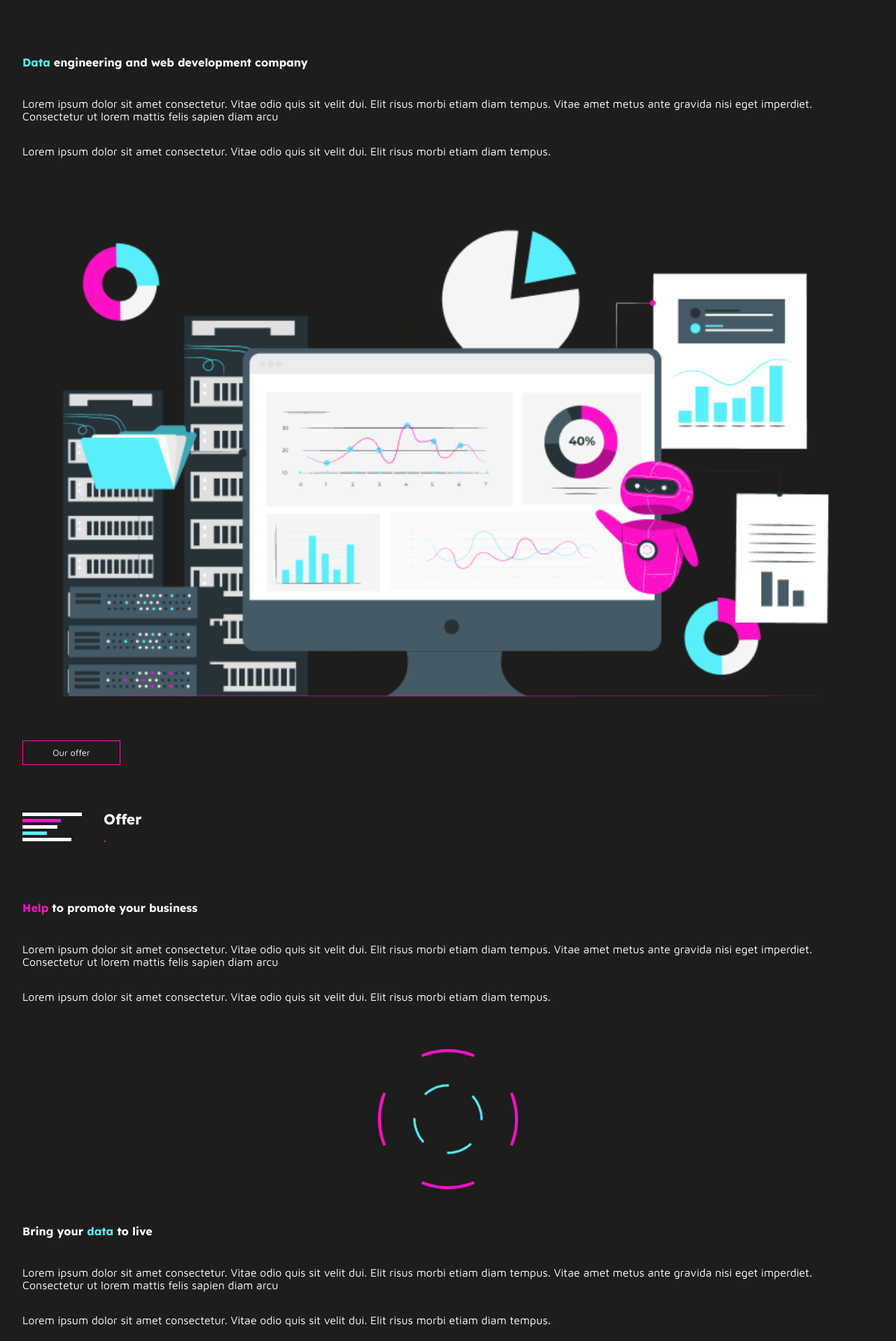
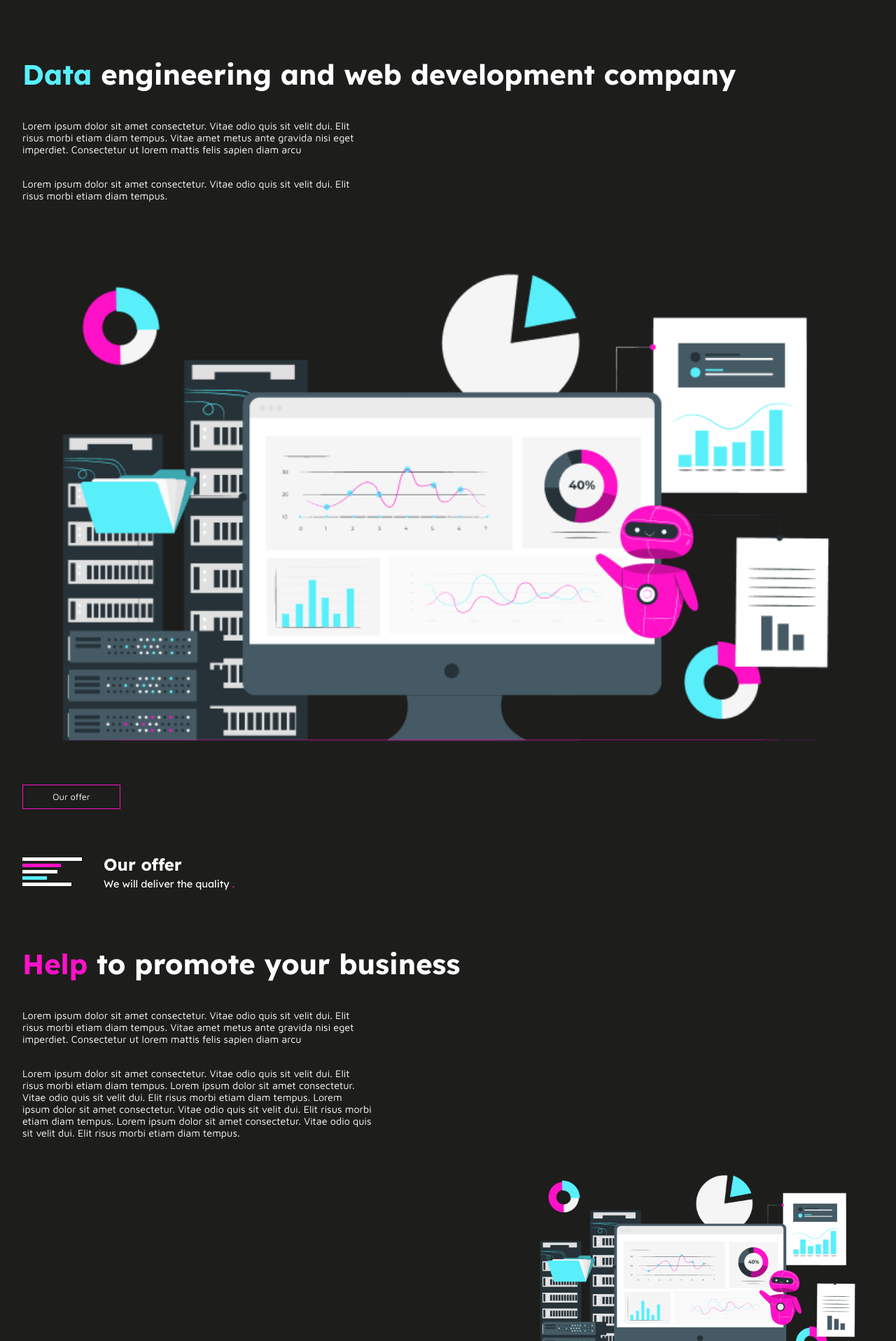
Before and after one commit to marcinzygan/comptrends-next, a Next.js app: page / in a window 1280 px wide. Shown: the part 884-2800 px from the top of the page at 70% size. Built offline with nearby package versions, Linux system fonts and the light colour scheme.

Commit message:
added animation and layout for offer section

```diff
--- a/components/AboutSection/AboutSection.js
+++ b/components/AboutSection/AboutSection.js
@@ -9,10 +9,10 @@ const AboutSection = () => {
       <SectionHeading heading={"Who we are ?"} />
       <div className={classes.about__container}>
         <div className={"about__txt_container"}>
-          <h3 className={"h3__txt"}>
+          <h2 className={"h2__txt"}>
             <span className={"span__accentSecond"}>Data</span> engineering and
             web development company
-          </h3>
+          </h2>
           <p className={"paragraph__txt"}>
             Lorem ipsum dolor sit amet consectetur. Vitae odio quis sit velit
             dui. Elit risus morbi etiam diam tempus. Vitae amet metus ante
--- a/components/ContactSection/ContactSection.module.css
+++ b/components/ContactSection/ContactSection.module.css
@@ -5,7 +5,7 @@
 .contact__img_container {
   height: 100vh;
   position: relative;
-  background-image: url(/comptrends.jpg);
+  background-image: url(/comptrends2.jpg);
 
   background-position: center;
   background-repeat: no-repeat;
--- a/components/HeroSection/HeroSection.module.css
+++ b/components/HeroSection/HeroSection.module.css
@@ -13,7 +13,7 @@
   justify-content: space-between;
 }
 .hero__background {
-  background-image: url(../../public/background.jpg);
+  background-image: url(/background.jpg);
   width: 155px;
   height: 200px;
   background-position: right;
--- a/components/OfferSection/OfferSection.js
+++ b/components/OfferSection/OfferSection.js
@@ -1,28 +1,122 @@
-import React from "react";
+import React, { useState } from "react";
+import { Icon } from "@iconify/react";
 import SectionHeading from "../SectionHeading/SectionHeading";
 import classes from "./OfferSection.module.css";
-const { motion } = require("framer-motion");
+const { motion, AnimatePresence } = require("framer-motion");
 
 const OfferSection = () => {
+  const [isHelpSHown, setIsHelpSHown] = useState(false);
+  function showHelp() {
+    setIsDataSHown(false);
+    setIsHelpSHown((prevState) => !prevState);
+  }
+  const [isDataSHown, setIsDataSHown] = useState(false);
+  function showData() {
+    setIsHelpSHown(false);
+    setIsDataSHown((prevState) => !prevState);
+  }
+  console.log(isHelpSHown);
   return (
     <section id="offer">
-      <SectionHeading heading={"Offer"} />
-      <div className={classes.offer__info_container}>
-        <h3 className="h3__txt">
+      <SectionHeading
+        heading={"Our offer"}
+        subHeading={"We will deliver the quality "}
+      />
+      <div className={classes.offer__wrapper}>
+        <div
+          className={
+            classes.offer__info_container + " " + classes.offer__info_help
+          }
+        >
+          <motion.h2
+            className="h2__txt"
+            initial={"hidden"}
+            whileInView={"visible"}
+            viewport={{ once: false }}
+            variants={{
+              visible: {
+                opacity: 1,
+                x: 0,
+                transition: { duration: 1, delay: 0.5 },
+              },
+              hidden: { opacity: 0, x: -100 },
+            }}
+          >
             <span className="span__accentFirst">Help</span> to promote your
             business
-        </h3>
+          </motion.h2>
           <p className="paragraph__txt">
-          Lorem ipsum dolor sit amet consectetur. Vitae odio quis sit velit dui.
-          Elit risus morbi etiam diam tempus. Vitae amet metus ante gravida nisi
-          eget imperdiet. Consectetur ut lorem mattis felis sapien diam arcu
+            Lorem ipsum dolor sit amet consectetur. Vitae odio quis sit velit
+            dui. Elit risus morbi etiam diam tempus. Vitae amet metus ante
+            gravida nisi eget imperdiet. Consectetur ut lorem mattis felis
+            sapien diam arcu
           </p>
-        <p className="paragraph__txt">
-          Lorem ipsum dolor sit amet consectetur. Vitae odio quis sit velit dui.
-          Elit risus morbi etiam diam tempus.
+          <div
+            onClick={showHelp}
+            className={classes.offer__btn + " " + classes.help__btn}
+          >
+            {isHelpSHown ? "Read less" : "Read more"}
+            <Icon icon="ph:magnifying-glass-light" />
+          </div>
+          <p
+            className={
+              isHelpSHown
+                ? "paragraph__txt" +
+                  " " +
+                  classes.offer__more_txt +
+                  " " +
+                  classes.help__visible
+                : "paragraph__txt" + " " + classes.offer__more_txt
+            }
+          >
+            Lorem ipsum dolor sit amet consectetur. Vitae odio quis sit velit
+            dui. Elit risus morbi etiam diam tempus. Lorem ipsum dolor sit amet
+            consectetur. Vitae odio quis sit velit dui. Elit risus morbi etiam
+            diam tempus. Lorem ipsum dolor sit amet consectetur. Vitae odio quis
+            sit velit dui. Elit risus morbi etiam diam tempus. Lorem ipsum dolor
+            sit amet consectetur. Vitae odio quis sit velit dui. Elit risus
+            morbi etiam diam tempus.
           </p>
+
+          <motion.img
+            src="/about.png"
+            alt="comp"
+            className={classes.offer__img_mobile}
+            initial={"hidden"}
+            whileInView={"visible"}
+            viewport={{ once: true }}
+            variants={{
+              visible: {
+                opacity: 1,
+                y: 0,
+                transition: { duration: 2, delay: 0.5 },
+              },
+              hidden: { opacity: 0, y: -100 },
+            }}
+          ></motion.img>
         </div>
+
         <div className={classes.offer__animation_container}>
+          <AnimatePresence>
+            {isHelpSHown && (
+              <motion.img
+                src="/about.png"
+                alt="comp"
+                initial={{ opacity: 0 }}
+                animate={{ opacity: 1 }}
+                transition={{ duration: 2, ease: "easeOut" }}
+                exit={{
+                  opacity: 0,
+                  transition: { duration: 2, ease: "easeOut" },
+                }}
+                className={
+                  isHelpSHown
+                    ? classes.offer__img + " " + classes.offer__img_help
+                    : classes.offer__img
+                }
+              ></motion.img>
+            )}
+          </AnimatePresence>
           <motion.div
             className={classes.circle__animation}
             // initial={{ translateX: "50%", translateY: "50%" }}
@@ -47,20 +141,85 @@ const OfferSection = () => {
               className={classes.circle__two}
             ></img>
           </motion.div>
+          <img
+            src="/about.png"
+            alt="comp"
+            className={
+              isDataSHown
+                ? classes.offer__img + " " + classes.offer__img_data
+                : classes.offer__img
+            }
+          ></img>
         </div>
-      <div className={classes.offer__info_container}>
-        <h3 className="h3__txt">
+        <div
+          className={
+            classes.offer__info_container + " " + classes.offer__info_data
+          }
+        >
+          <motion.h2
+            className="h2__txt"
+            initial={"hidden"}
+            whileInView={"visible"}
+            viewport={{ once: false }}
+            variants={{
+              visible: {
+                opacity: 1,
+                x: 0,
+                transition: { duration: 1, delay: 0.5 },
+              },
+              hidden: { opacity: 0, x: +100 },
+            }}
+          >
             Bring your <span className="span__accentSecond">data</span> to live
-        </h3>
-        <p className="paragraph__txt">
-          Lorem ipsum dolor sit amet consectetur. Vitae odio quis sit velit dui.
-          Elit risus morbi etiam diam tempus. Vitae amet metus ante gravida nisi
-          eget imperdiet. Consectetur ut lorem mattis felis sapien diam arcu
+          </motion.h2>
+          <p className={"paragraph__txt" + " " + classes.offer__data_txt}>
+            Lorem ipsum dolor sit amet consectetur. Vitae odio quis sit velit
+            dui. Elit risus morbi etiam diam tempus. Vitae amet metus ante
+            gravida nisi eget imperdiet. Consectetur ut lorem mattis felis
+            sapien diam arcu
           </p>
-        <p className="paragraph__txt">
-          Lorem ipsum dolor sit amet consectetur. Vitae odio quis sit velit dui.
+          <div onClick={showData} className={classes.offer__btn}>
+            {isDataSHown ? "Read less" : "Read more"}
+            <Icon icon="ph:magnifying-glass-light" />
+          </div>
+          <p
+            className={
+              isDataSHown
+                ? "paragraph__txt" +
+                  " " +
+                  classes.offer__more_txt +
+                  " " +
+                  classes.data__visible
+                : "paragraph__txt" + " " + classes.offer__more_txt
+            }
+          >
+            Lorem ipsum dolor sit amet consectetur. Vitae odio quis sit velit
+            dui. Elit risus morbi etiam diam tempus.Lorem ipsum dolor sit amet
+            consectetur. Vitae odio quis sit velit dui.<br></br> Elit risus
+            morbi etiam diam tempus. Lorem ipsum dolor sit amet consectetur.
+            Vitae odio quis sit velit dui. Elit risus morbi etiam diam
+            tempus.Lorem ipsum dolor sit amet consectetur.<br></br> Vitae odio
+            quis sit velit dui. Elit risus morbi etiam diam tempus. Lorem ipsum
+            dolor sit amet consectetur. Vitae odio quis sit velit dui. <br></br>
             Elit risus morbi etiam diam tempus.
           </p>
+          <motion.img
+            src="/about.png"
+            alt="comp"
+            className={classes.offer__img_mobile}
+            initial={"hidden"}
+            whileInView={"visible"}
+            viewport={{ once: true }}
+            variants={{
+              visible: {
+                opacity: 1,
+                y: 0,
+                transition: { duration: 2, delay: 0.5 },
+              },
+              hidden: { opacity: 0, y: -100 },
+            }}
+          ></motion.img>
+        </div>
       </div>
     </section>
   );
--- a/components/OfferSection/OfferSection.module.css
+++ b/components/OfferSection/OfferSection.module.css
@@ -2,6 +2,8 @@
 .offer__animation_container {
   position: relative;
   height: 300px;
+  width: 100%;
+  margin: 0 auto;
 }
 .circle__animation {
   /* height: 300px; */
@@ -25,3 +27,84 @@
   left: 50%;
   transform: translate(-50%, -50%);
 }
+.offer__info_container {
+  /* display: block;
+  max-width: 500px;
+  margin: 0 auto; */
+}
+.offer__img {
+  /* max-width: 500px; */
+  position: absolute;
+  top: 50%;
+  left: 50%;
+  transform: translate(-50%, -50%);
+  display: none;
+  overflow: visible;
+  z-index: 3;
+  width: 600px;
+  overflow: visible;
+}
+.offer__img_mobile {
+  max-width: 500px;
+  display: block;
+  margin-left: auto;
+}
+.offer__btn {
+  display: none;
+}
+@media (min-width: 800px) {
+}
+@media (min-width: 1300px) {
+  /* .offer__animation_container {
+    width: 500px;
+    height: 500px;
+  } */
+  .circle__one {
+    width: 350px;
+    height: 350px;
+  }
+  .circle__two {
+    width: 200px;
+    height: 200px;
+  }
+  .offer__btn {
+    display: block;
+    width: 200px;
+    display: flex;
+    align-items: center;
+    gap: 0.5rem;
+  }
+
+  .offer__img_mobile {
+    display: none;
+  }
+  .offer__wrapper {
+    display: grid;
+    grid-template-columns: repeat(10, 1fr);
+  }
+  .offer__info_help {
+    grid-column: 1/5;
+  }
+  .offer__info_data {
+    grid-column: 7/11;
+  }
+  .offer__animation_container {
+    grid-row: 2/3;
+    grid-column: 5/7;
+  }
+  .offer__more_txt {
+    visibility: hidden;
+  }
+  .help__visible {
+    visibility: visible;
+  }
+  .data__visible {
+    visibility: visible;
+  }
+  .offer__img_help {
+    display: block;
+  }
+  .offer__img_data {
+    display: block;
+  }
+}
--- a/components/SectionHeading/SectionHeading.js
+++ b/components/SectionHeading/SectionHeading.js
@@ -68,7 +68,7 @@ const SectionHeading = (props) => {
         ></motion.div>
       </div>
       <div className={classes.section__heading_wrapper}>
-        <h2 className={classes.section__heading_txt}>{props.heading}</h2>
+        <h3 className={classes.section__heading_txt}>{props.heading}</h3>
         <p className={classes.section__sub_heading}>
           {props.subHeading}
           <span className="span__accentFirst">.</span>
--- a/components/SectionHeading/SectionHeading.module.css
+++ b/components/SectionHeading/SectionHeading.module.css
@@ -32,12 +32,13 @@
   padding-left: 1rem;
 }
 .section__heading_txt {
-  font-size: var(--fs-h2);
+  font-size: var(--fs-h3);
   font-family: var(--ff-headings);
 }
 .section__sub_heading {
   padding-top: 0.25rem;
   font-family: var(--ff-headings);
+  font-size: var(--fs-txt);
 }
 
 @media (min-width: 1300px) {
--- a/styles/globals.css
+++ b/styles/globals.css
@@ -18,7 +18,8 @@
   --clr-accentSecond: #58effb;
 
   --fs-h1: 2rem;
-  --fs-h2: 1.3rem;
+  --fs-h2: 1.7rem;
+  --fs-h3: 1.2rem;
   --fs-h4: 1rem;
   --fs-txt: 0.7rem;
   --fs-link: 0.7rem;
@@ -32,13 +33,14 @@
 }
 @media (min-width: 600px) {
   :root {
-    --fs-h1: 3rem;
-    --fs-txt: 1rem;
+    --fs-h1: 3.5rem;
+    --fs-h2: 2.5rem;
+    --fs-h3: 1.5rem;
+    --fs-txt: 0.9rem;
   }
 }
 @media (min-width: 800px) {
   :root {
-    --fs-h1: 3.5rem;
     --fs-h4: 1.1rem;
   }
 }
@@ -46,7 +48,10 @@
 @media (min-width: 1300px) {
   :root {
     --fs-h1: 4rem;
+    --fs-h2: 3rem;
+    --fs-h3: 2rem;
     --fs-h4: 1.3rem;
+    --fs-txt: 1rem;
     --fs-link: 0.8rem;
   }
 }
@@ -57,6 +62,17 @@
     --fs-txt: 1.1rem;
     --fs-link: 0.9rem;
     --fs-nav: 0.9rem;
+  }
+}
+/* 1800px */
+@media (min-width: 1800px) {
+  :root {
+    --fs-h1: 5.5rem;
+    --fs-h2: 4rem;
+    --fs-h3: 3rem;
+    --fs-h4: 1.6rem;
+    --fs-txt: 1.1rem;
+    --fs-link: 0.9rem;
   }
 }
 /* GENERAL STYLES */
@@ -108,6 +124,11 @@ body {
   font-family: var(--ff-headings);
   font-size: var(--fs-h1);
 }
+.h2__txt {
+  font-family: var(--ff-headings);
+  font-size: var(--fs-h2);
+  padding-bottom: 1.5rem;
+}
 .h4__txt {
   color: var(--clr-white);
   font-family: var(--ff-text);
@@ -115,16 +136,13 @@ body {
   font-size: var(--fs-h4);
   padding-bottom: 0.5rem;
 }
-.h3__txt {
-  font-family: var(--ff-headings);
-  font-size: var(--fs-h3);
-  padding-bottom: 1.5rem;
-}
+
 .paragraph__txt {
   font-family: var(--ff-text);
   font-size: var(--fs-txt);
   padding-top: 1rem;
   padding-bottom: 1rem;
+  max-width: 500px;
 }
 .span__accentFirst {
   color: var(--clr-accentFirst);
@@ -184,6 +202,9 @@ body {
     grid-row: 1/2;
     flex-direction: column;
   }
+  /* .h2__txt {
+    max-width: 500px;
+  } */
 }
 
 /* 1300 */
```
Also changed, not shown: components/HeroSection/HeroSection.js (+13 -2 lines). Lines whose indentation alone changed are shown as unchanged.
